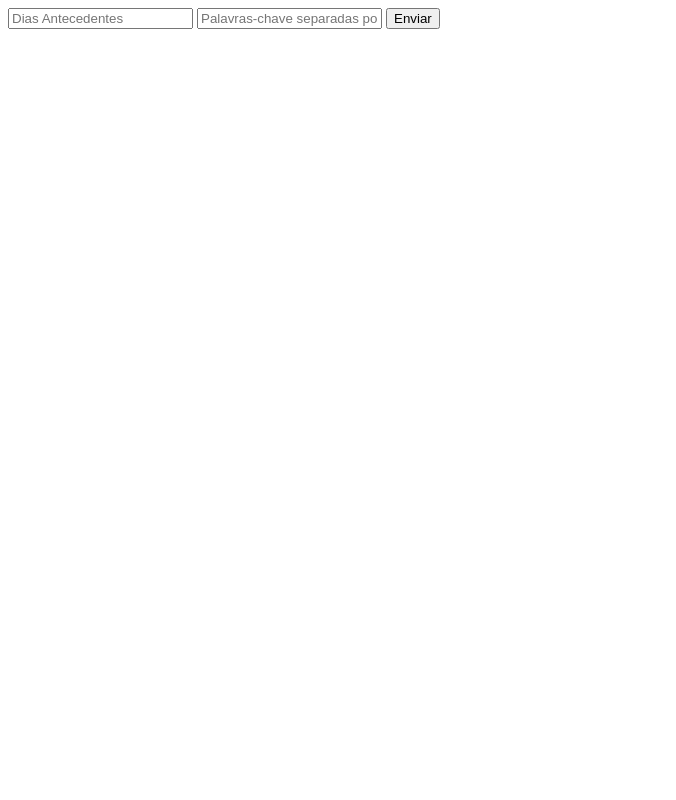
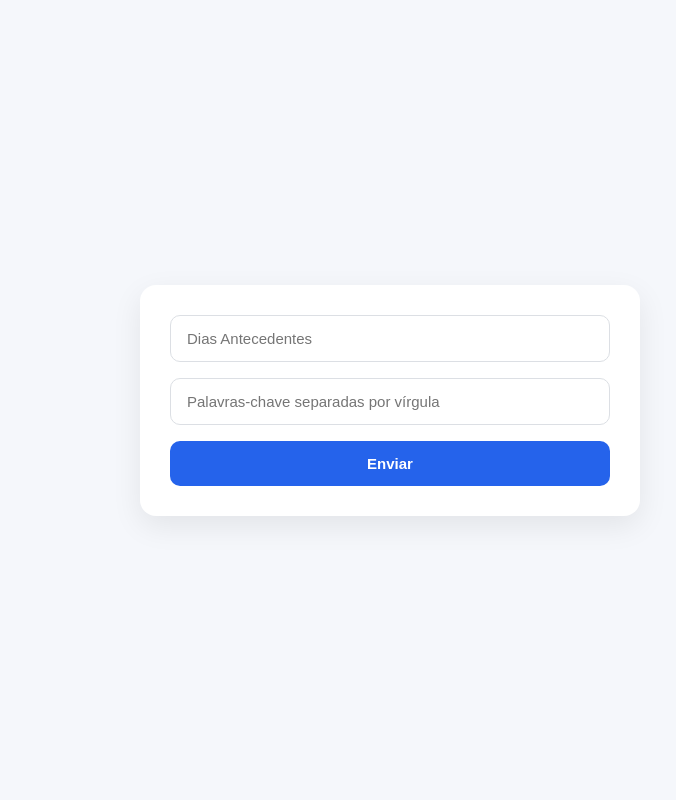
Before and after one commit to MatheusSCaetano/PNCP-Tracker, a Flask app: page / in a window 1280 px wide. Shown: the whole page, without its empty margins (0-676 px from the left). Run offline with Flask 3, Linux system fonts and the light colour scheme; parts of the project's set-up code (start-up, migrations or seed data) failed here and were passed over.

Commit message:
fix: Estilizacao no formulario de cadastro.

```diff
--- a/templates/index.html
+++ b/templates/index.html
@@ -1,15 +1,86 @@
+<style>
+* {
+    margin: 0;
+    padding: 0;
+    box-sizing: border-box;
+}
+
+body {
+    font-family: Arial, sans-serif;
+    background: #f5f7fb;
+    display: flex;
+    justify-content: center;
+    align-items: center;
+    min-height: 100vh;
+    padding: 20px;
+}
+
+/* Container do formulário */
+#licitacao-form {
+    background: white;
+    width: 100%;
+    max-width: 500px;
+    padding: 30px;
+    border-radius: 16px;
+    box-shadow: 0 10px 30px rgba(0,0,0,0.08);
+
+    display: flex;
+    flex-direction: column;
+    gap: 16px;
+}
+
+/* Inputs */
+#licitacao-form input {
+    width: 100%;
+    padding: 14px 16px;
+    border: 1px solid #dcdfe4;
+    border-radius: 10px;
+    font-size: 15px;
+    transition: 0.2s ease;
+    outline: none;
+}
+
+#licitacao-form input:focus {
+    border-color: #2563eb;
+    box-shadow: 0 0 0 4px rgba(37, 99, 235, 0.15);
+}
+
+/* Botão */
+#licitacao-form button {
+    background: #2563eb;
+    color: white;
+    border: none;
+    padding: 14px;
+    border-radius: 10px;
+    font-size: 15px;
+    font-weight: bold;
+    cursor: pointer;
+    transition: 0.2s ease;
+}
+
+#licitacao-form button:hover {
+    background: #1d4ed8;
+    transform: translateY(-1px);
+}
+
+#results {
+    margin-top: 20px;
+    width: 100%;
+    max-width: 500px;
+}
+</style>
 <form id="licitacao-form">
     <input type="number" name="number_days" placeholder="Dias Antecedentes" required>
 
     <!-- <input type="email" id="email" placeholder="Email" required> -->
     <!-- <input type="password" id="password" placeholder="Senha" required> -->
 
-    <input type="text" name="keyword" placeholder="Palavras-chave separadas por vírgula" required>
+    <input type="text" name="keywords" placeholder="Palavras-chave separadas por vírgula" required>
 
 
     <button type="submit">Enviar</button>
 </form>
 
-<!-- <div id="results"></div> -->
+<div id="results"></div>
 
 <script src="static/script.js"></script>
```
